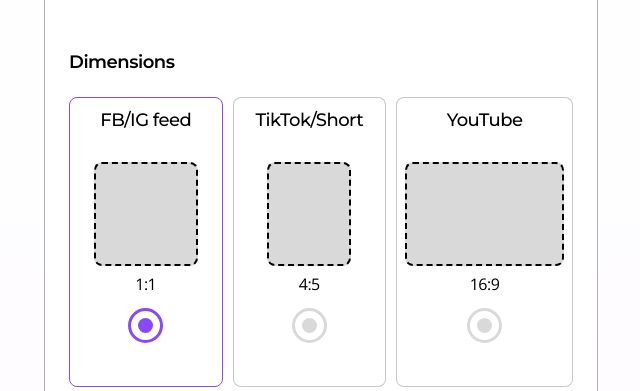
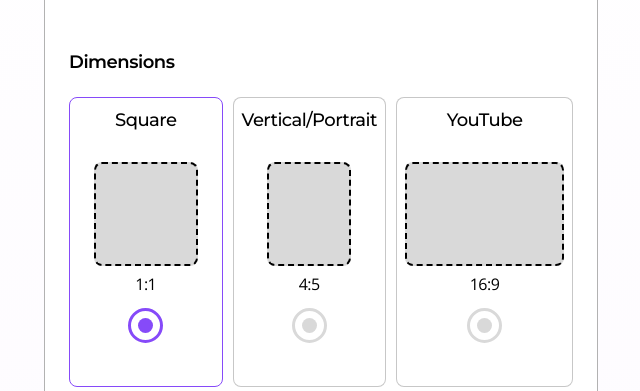
Before and after one commit to ubongpr7/vlc_maker, a Django app: page /text/ in a window 1280 px wide. Shown: the part 343-734 px from the top of the page, without its empty margins (319-959 px from the left). Run offline with Django 4.2, Linux system fonts and the light colour scheme; some libraries are stand-ins or nearby versions.

Commit message:
Update index.html

```diff
--- a/templates/vlc/frontend/VLSMaker/index.html
+++ b/templates/vlc/frontend/VLSMaker/index.html
@@ -140,7 +140,7 @@
                 <div class="box" data-resolution="1:1" style="display: flex; justify-content: center; background: white; text-align: center; border-radius: 8px; border: 1px solid #864AF9; padding: 12px 8px; cursor: pointer;">
                     <input type="radio" name="resolution" value="1:1" checked hidden>
                     <div style="display: flex; flex-direction: column; align-items: center;">
-                        <div style="font-size: 18px; font-weight: 500; line-height: 21.94px; letter-spacing: -0.03em; text-align: center; margin-bottom: 30px;">FB/IG feed</div>
+                        <div style="font-size: 18px; font-weight: 500; line-height: 21.94px; letter-spacing: -0.03em; text-align: center; margin-bottom: 30px;">Square</div>
                         <div style="height: 100px; width: 100px; background: #D9D9D9; border-radius: 8px; margin-bottom: 8px; border: 2px dashed;"></div>
                         <div class="text" style="font-size: 16px; font-weight: 400; line-height: 21.79px; letter-spacing: -0.03em; text-align: center; margin-bottom: 12px;">1:1</div>
                         <div class="circle-outer" style="width: 15px; height: 15px; border-radius: 90px; border: 3px solid #864AF9; display: flex; justify-content: center; align-items: center; padding: 7px;">
@@ -153,7 +153,7 @@
                 <div class="box" data-resolution="4:5" style="display: flex; justify-content: center; background: white; text-align: center; border-radius: 8px; border: 1px solid #88888877; padding: 12px 8px; cursor: pointer;">
                     <input type="radio" name="resolution" value="4:5" hidden>
                     <div style="display: flex; flex-direction: column; align-items: center;">
-                        <div style="font-size: 18px; font-weight: 500; line-height: 21.94px; letter-spacing: -0.03em; text-align: center; margin-bottom: 30px;">TikTok/Short</div>
+                        <div style="font-size: 18px; font-weight: 500; line-height: 21.94px; letter-spacing: -0.03em; text-align: center; margin-bottom: 30px;">Vertical/Portrait</div>
                         <div style="height: 100px; width: 80px; background: #D9D9D9; border-radius: 8px; margin-bottom: 8px; border: 2px dashed;"></div>
                         <div class="text" style="font-size: 16px; font-weight: 400; line-height: 21.79px; letter-spacing: -0.03em; text-align: center; margin-bottom: 12px;">4:5</div>
                         <div class="circle-outer" style="width: 15px; height: 15px; border-radius: 90px; border: 3px solid #D9D9D9; display: flex; justify-content: center; align-items: center; padding: 7px;">
```
